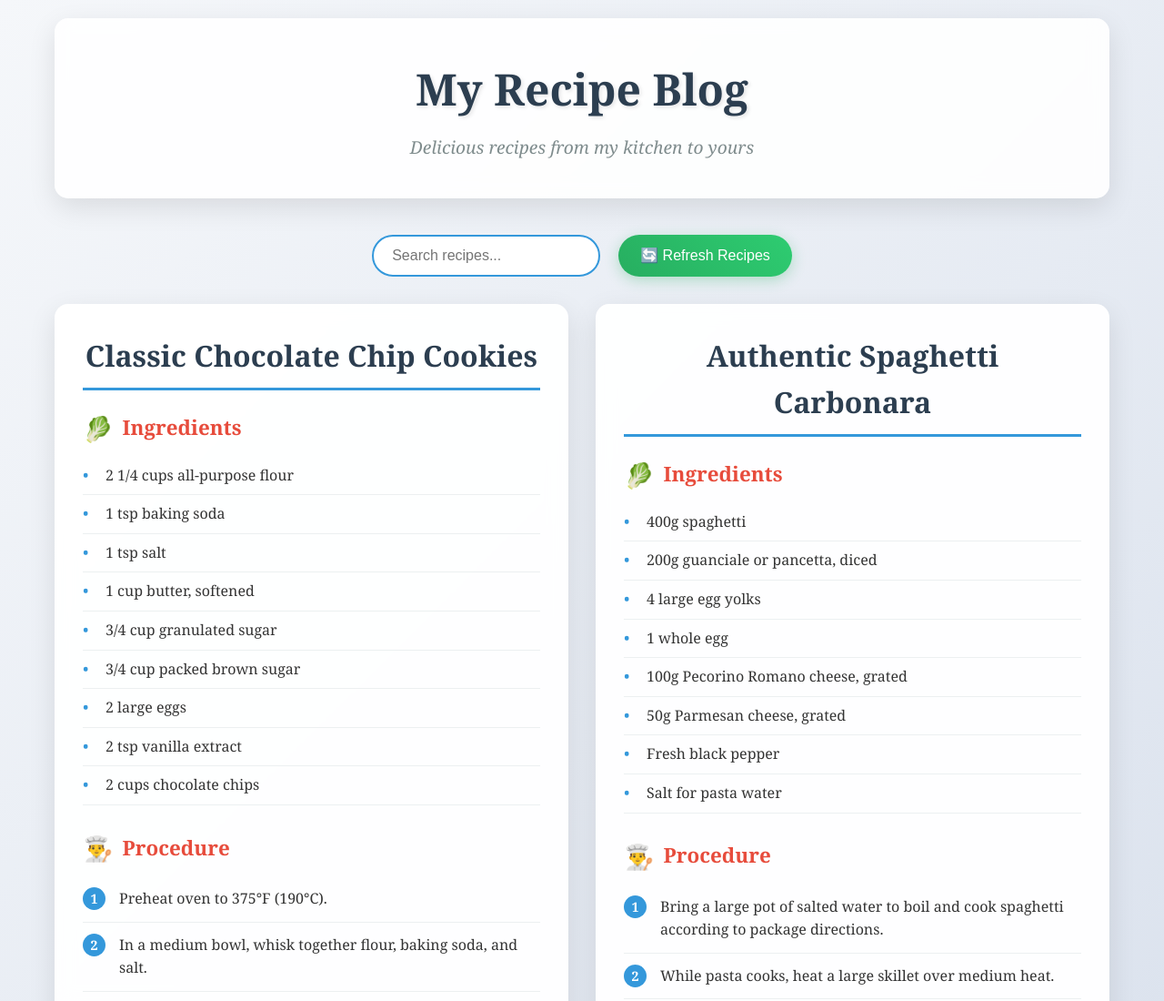
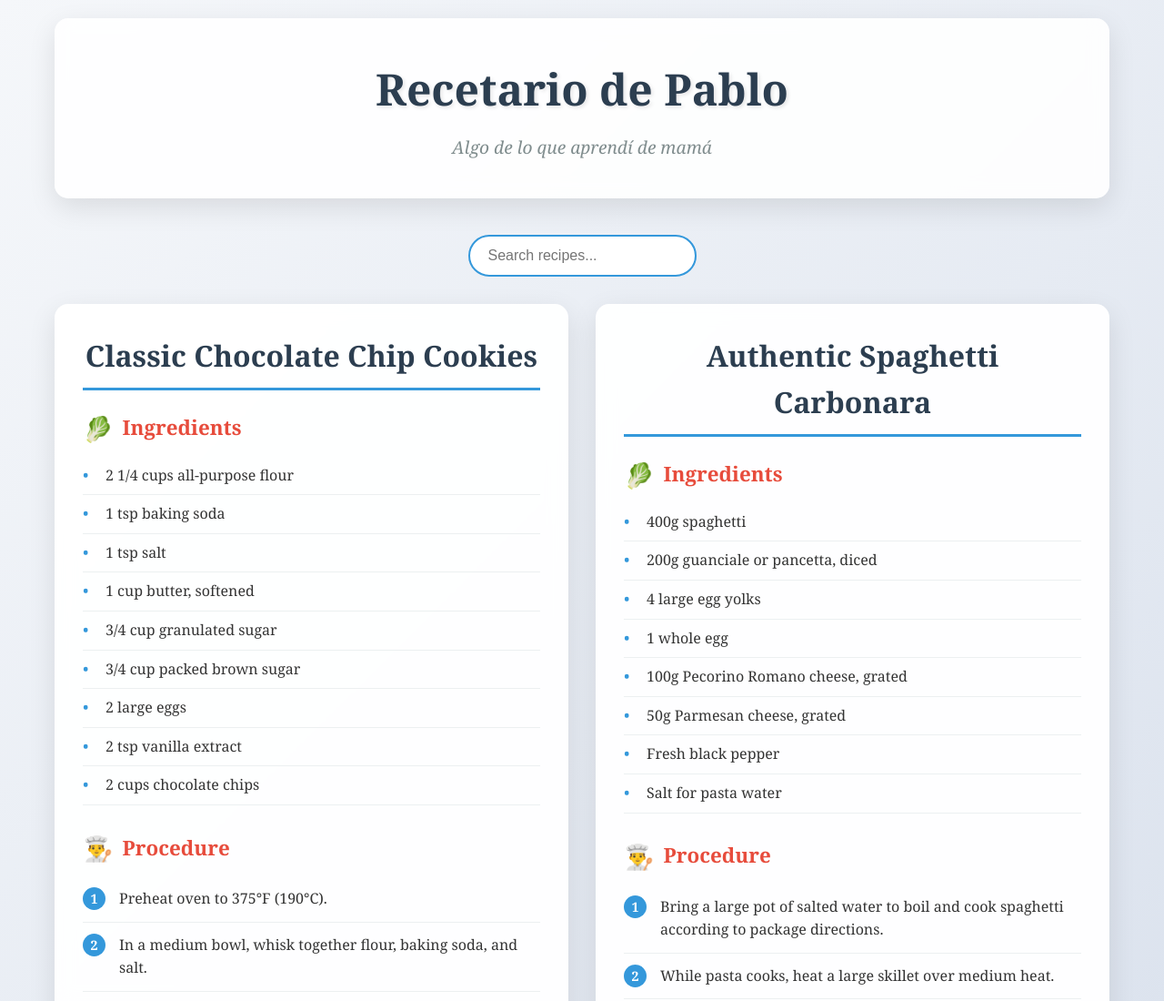
Before and after one commit to pabloacvd/xeven-com-ar, a plain HTML site: page recetas/index.html in a window 1280 px wide. Shown: the top 1100 px of the page at 91% size. Drawn offline with Linux system fonts and the light colour scheme.

Commit message:
Update index.html

```diff
--- a/recetas/index.html
+++ b/recetas/index.html
@@ -9,13 +9,13 @@
 <body>
     <div class="container">
         <div class="header">
-            <h1>My Recipe Blog</h1>
-            <p>Delicious recipes from my kitchen to yours</p>
+            <h1>Recetario de Pablo</h1>
+            <p>Algo de lo que aprendí de mamá</p>
         </div>
 
         <div class="controls">
             <input type="text" id="searchBox" class="search-box" placeholder="Search recipes..." />
-            <button id="refreshBtn" class="refresh-btn">🔄 Refresh Recipes</button>
+            <button id="refreshBtn" class="refresh-btn" style="display:none">🔄 Refresh Recipes</button>
         </div>
 
         <div id="recipesContainer" class="recipes-grid"></div>
```
